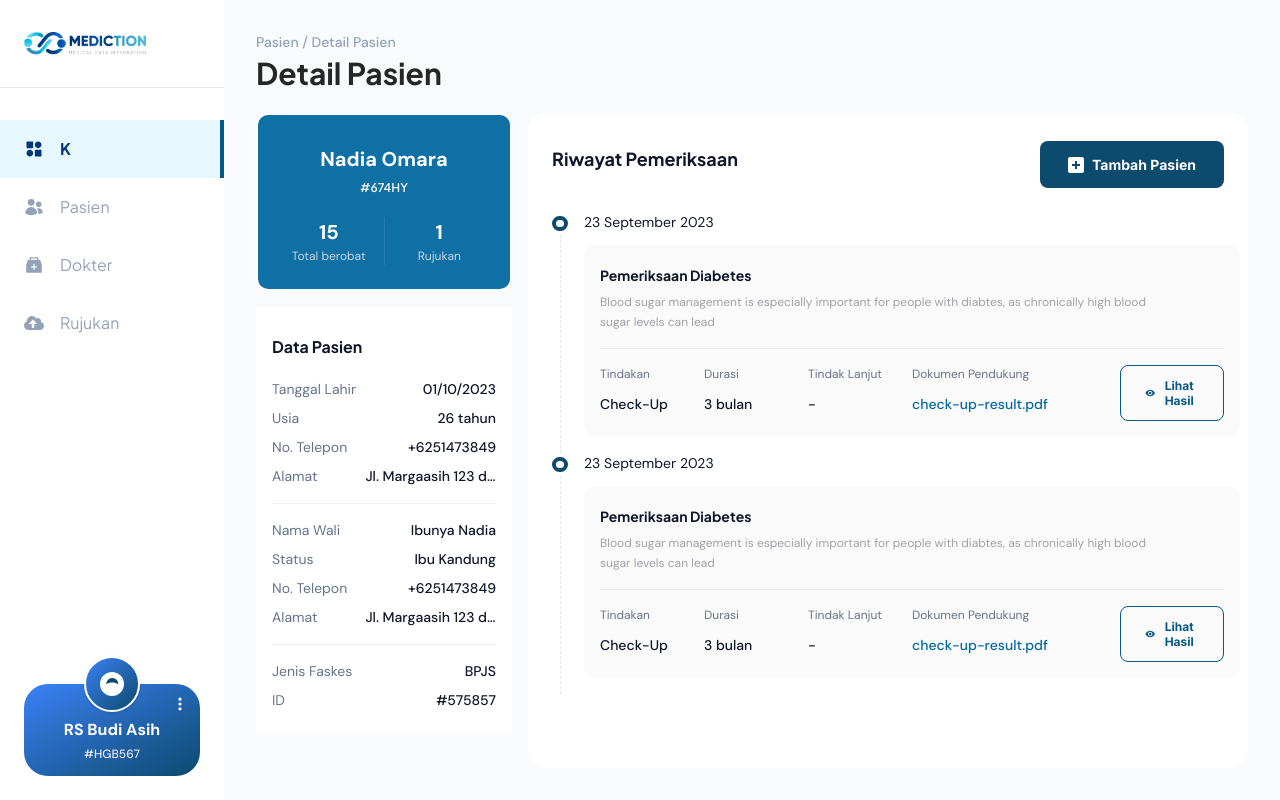
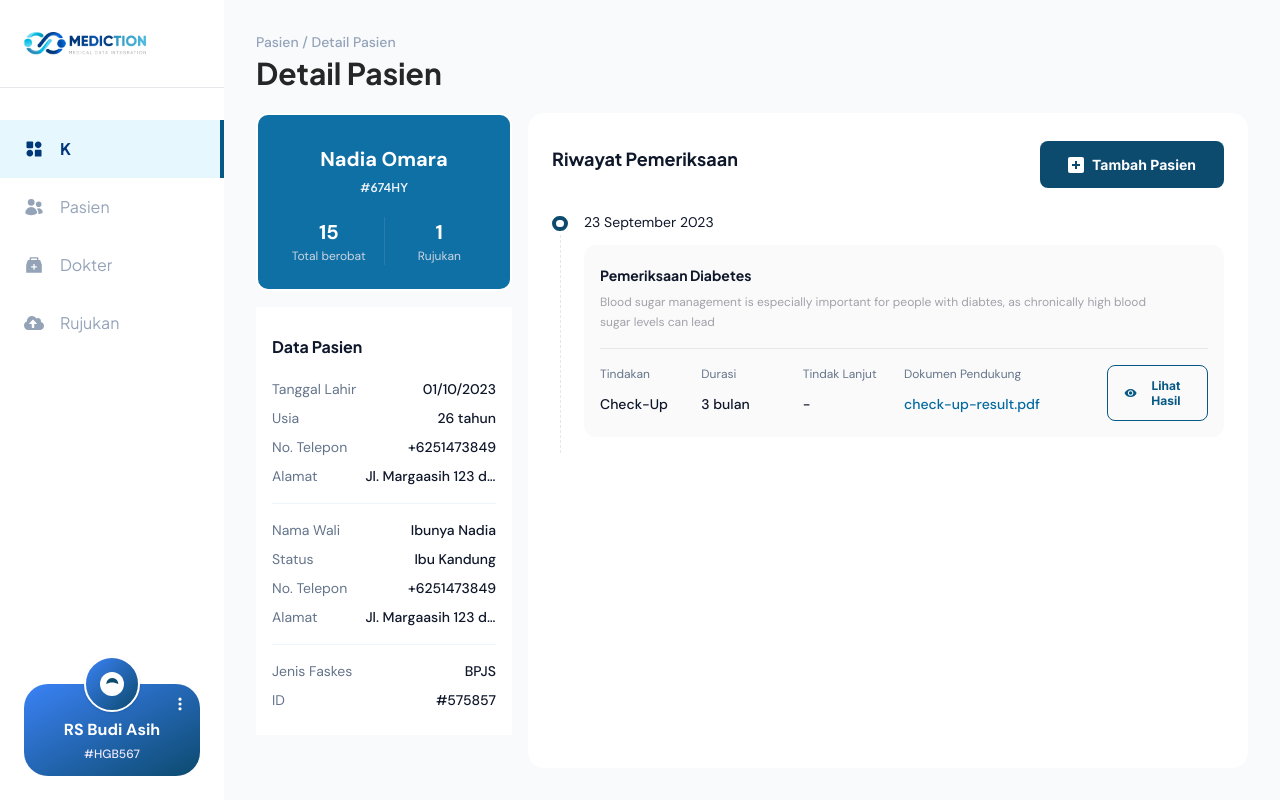
Before and after one commit to craftalpian/mediction, a Next.js app: page /dashboard-patient/patient in a window 1280 px wide. Built offline with nearby package versions, Linux system fonts and the light colour scheme.

Commit message:
wip: done

```diff
--- /dev/null
+++ b/app/(dashboards)/dashboard-patient/patient/_components/check-detail.tsx
@@ -0,0 +1,50 @@
+import Button from "@/app/_atoms/button";
+import InputForm from "@/app/_components/input-form";
+import { inter, jakarta } from "@/app/_utils/fonts";
+import React from "react";
+import { IoMdClose } from "react-icons/io";
+import AddPatient from "../../../../../public/add-patient.svg";
+import Image from "next/image";
+
+export default function CheckDetail() {
+  return (
+    <div className="modal-box bg-white px-6">
+      <div className="flex flex-col justify-center items-center">
+        <div className="flex w-full justify-end">
+          <form method="dialog">
+            <button className="text-4xl">
+              <IoMdClose />
+            </button>
+          </form>
+        </div>
+        <div className="items-center">
+          <Image src={AddPatient} alt="" className="self-center mx-auto" />
+          <h1
+            className={`text-slate-900 text-2xl font-bold ${jakarta.className} leading-loose`}
+          >
+            Tambah Pasien Terdaftar
+          </h1>
+        </div>
+        <div className="w-full mt-8 px-[20px]">
+          <InputForm
+            name="number_id"
+            placeholder="Cth : #837HDG"
+            required
+            title="Nomor ID"
+            type="text"
+          />
+          <div className="border-b border-b-slate-200 mt-10 mb-8" />
+        </div>
+      </div>
+      <div className="flex w-full px-[20px] justify-end">
+        <button className="px-7 py-3.5 bg-[#003778] rounded-lg justify-center items-center gap-1 inline-flex">
+          <h1
+            className={`text-white text-sm font-bold ${inter.className} leading-snug`}
+          >
+            Tambah Pasien
+          </h1>
+        </button>
+      </div>
+    </div>
+  );
+}
--- a/app/(dashboards)/dashboard-patient/patient/page.tsx
+++ b/app/(dashboards)/dashboard-patient/patient/page.tsx
@@ -5,6 +5,7 @@ import Image from "next/image";
 import { dm, inter, jakarta } from "@/app/_utils/fonts";
 import { SiAddthis } from "react-icons/si";
 import { MdRemoveRedEye } from "react-icons/md";
+import CheckDetail from "./_components/check-detail";
 
 const PatientItemDetail = ({
   title,
@@ -169,8 +170,8 @@ export default function Patient() {
               </button>
             </div>
             <div className="grid grid-flow-row pt-6">
-              <div className="grid grid-flow-col space-x-4">
-                <div className="items-center flex flex-1 flex-col -mb-4">
+              <div className="inline-flex space-x-4">
+                <div className="items-center flex flex-col -mb-4">
                   <div className="w-4 h-4 bg-white rounded-full border-4 border-sky-900 my-1"></div>
                   <div className="h-full border-r border-dashed" />
                 </div>
@@ -244,97 +245,8 @@ export default function Patient() {
                           check-up-result.pdf
                         </p>
                       </div>
-                      <div className="grid col-span-1">
-                        <button className="px-6 py-3 text-sky-800 rounded-lg border border-sky-800 justify-center items-center gap-1 inline-flex">
-                          <MdRemoveRedEye />
-                          <p
-                            className={`text-xs font-bold ${inter.className} leading-tight`}
-                          >
-                            Lihat Hasil
-                          </p>
-                        </button>
-                      </div>
-                    </div>
-                  </div>
-                </div>
-              </div>
-              <div className="grid grid-flow-col space-x-4 mt-4">
-                <div className="items-center flex flex-1 flex-col -mb-4">
-                  <div className="w-4 h-4 bg-white rounded-full border-4 border-sky-900 my-1"></div>
-                  <div className="h-full border-r border-dashed" />
-                </div>
-                <div className="flex flex-1 flex-col w-full space-y-3">
-                  <h1
-                    className={`text-slate-900 text-sm font-normal ${dm.className} leading-normal`}
-                  >
-                    23 September 2023
-                  </h1>
-                  <div className="bg-neutral-50 w-full flex flex-col flex-1 p-4 rounded-xl">
-                    <div className="space-y-1 border-b pb-4 w-full">
-                      <h1
-                        className={`text-slate-900 text-sm font-bold ${jakarta.className} leading-loose`}
-                      >
-                        Pemeriksaan Diabetes
-                      </h1>
-                      <p
-                        className={`text-zinc-400 text-xs font-normal ${dm.className} leading-relaxed max-w-xl`}
-                      >
-                        Blood sugar management is especially important for
-                        people with diabtes, as chronically high blood sugar
-                        levels can lead
-                      </p>
-                    </div>
-                    <div className="mt-4 grid grid-cols-6">
-                      <div className="grid col-span-1 space-y-1">
-                        <h2
-                          className={`text-slate-500 text-xs font-normal ${dm.className} leading-normal`}
-                        >
-                          Tindakan
-                        </h2>
-                        <p
-                          className={`text-slate-900 text-sm font-medium ${dm.className} leading-normal`}
-                        >
-                          Check-Up
-                        </p>
-                      </div>
-                      <div className="grid col-span-1 space-y-1">
-                        <h2
-                          className={`text-slate-500 text-xs font-normal ${dm.className} leading-normal`}
-                        >
-                          Durasi
-                        </h2>
-                        <p
-                          className={`text-slate-900 text-sm font-medium ${dm.className} leading-normal`}
-                        >
-                          3 bulan
-                        </p>
-                      </div>
-                      <div className="grid col-span-1 space-y-1">
-                        <h2
-                          className={`text-slate-500 text-xs font-normal ${dm.className} leading-normal`}
-                        >
-                          Tindak Lanjut
-                        </h2>
-                        <p
-                          className={`text-slate-900 text-sm font-medium ${dm.className} leading-normal`}
-                        >
-                          -
-                        </p>
-                      </div>
-                      <div className="grid col-span-2 space-y-1">
-                        <h2
-                          className={`text-slate-500 text-xs font-normal ${dm.className} leading-normal`}
-                        >
-                          Dokumen Pendukung
-                        </h2>
-                        <p
-                          className={`text-sky-700 text-sm font-medium ${dm.className} leading-normal`}
-                        >
-                          check-up-result.pdf
-                        </p>
-                      </div>
-                      <div className="grid col-span-1">
-                        <button className="px-6 py-3 text-sky-800 rounded-lg border border-sky-800 justify-center items-center gap-1 inline-flex">
+                      <div className="col-span-1">
+                        <button className="px-4 py-3 text-sky-800 rounded-lg border border-sky-800 justify-center items-center gap-1 inline-flex">
                           <MdRemoveRedEye />
                           <p
                             className={`text-xs font-bold ${inter.className} leading-tight`}
@@ -351,8 +263,8 @@ export default function Patient() {
           </div>
         </div>
       </main>
-      <dialog id="my_modal_2" className="modal">
-        {/* <AddNewPatient /> */}
+      <dialog id="my_modal_detail" className="modal">
+        <CheckDetail />
         <form method="dialog" className="modal-backdrop">
           <button>close</button>
         </form>
```
